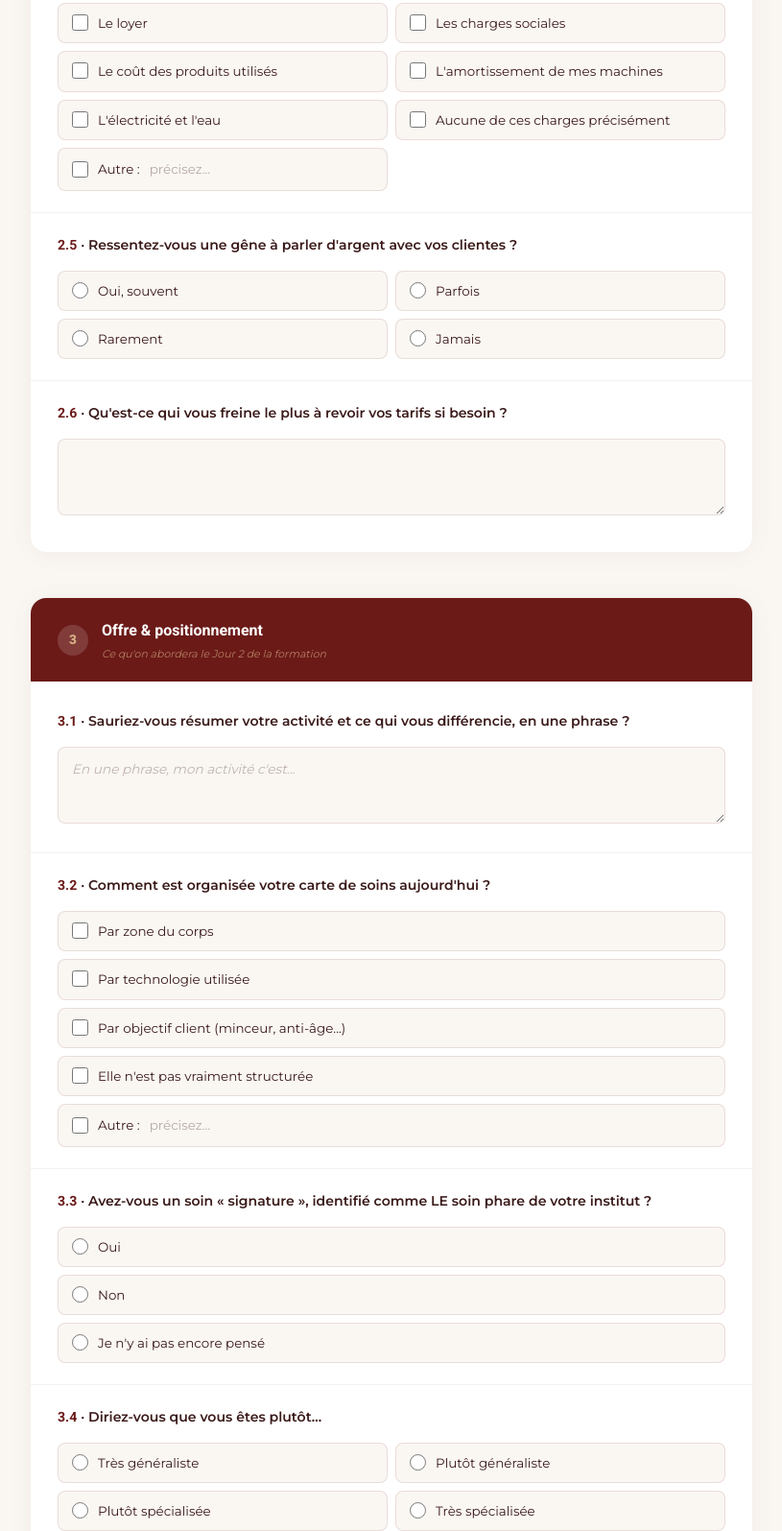
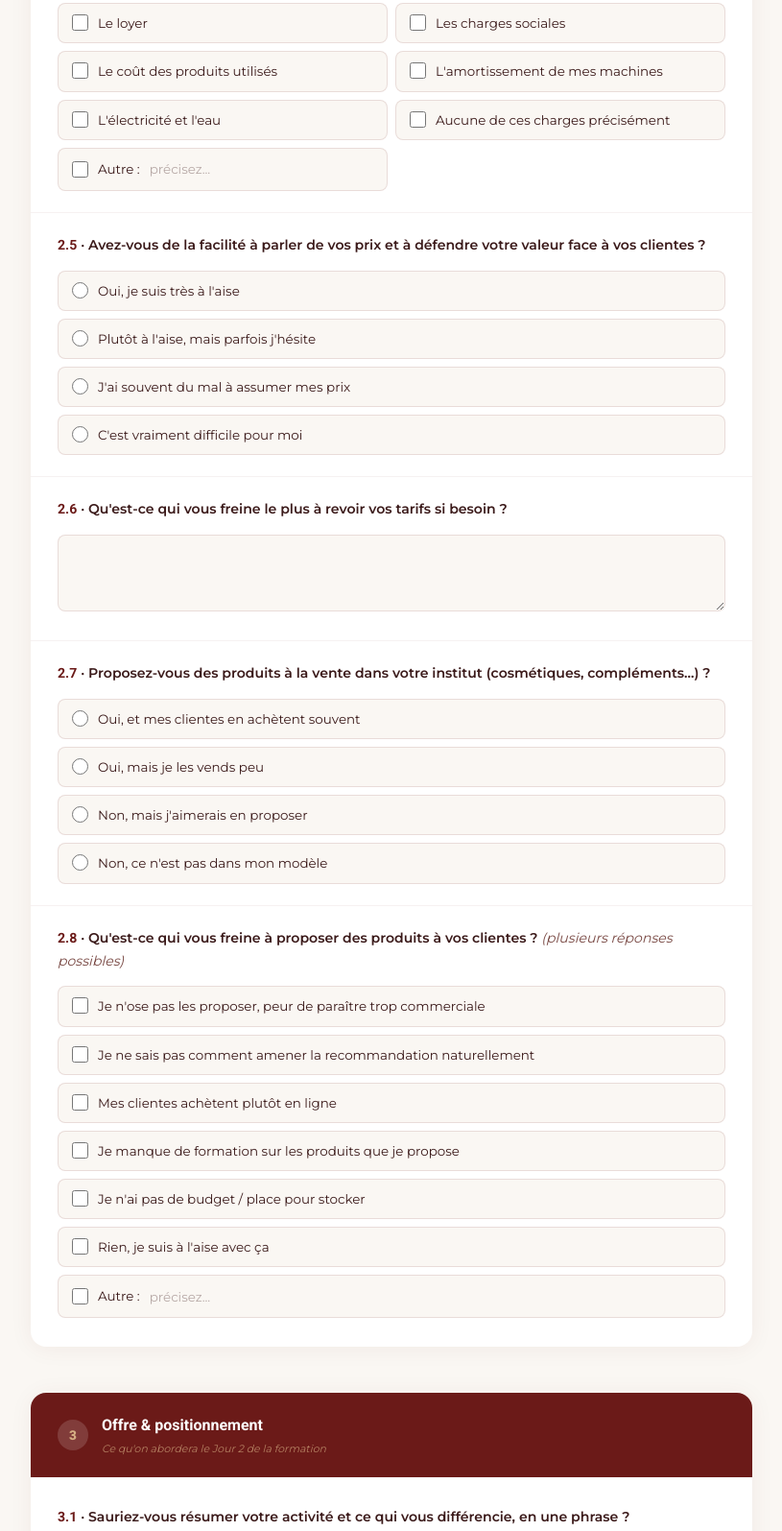
Before and after one commit to nicolerota/questionnaire-revelez, a plain HTML site: page index.html in a window 1280 px wide. Shown: the part 4052-5647 px from the top of the page at 96% size, without its empty margins (232-1047 px from the left). Drawn offline with Linux system fonts and the light colour scheme.

Commit message:
Reword Q2.5, add Q2.7 and Q2.8 on product sales

```diff
--- a/index.html
+++ b/index.html
@@ -533,18 +533,41 @@
           </div>
 
           <div class="question">
-            <label class="question__label"><span class="question__num">2.5</span> · Ressentez-vous une gêne à parler d'argent avec vos clientes ?</label>
-            <div class="options options--grid">
-              <label class="option"><input type="radio" name="2.5 Gêne argent" value="Oui, souvent" /><span>Oui, souvent</span></label>
-              <label class="option"><input type="radio" name="2.5 Gêne argent" value="Parfois" /><span>Parfois</span></label>
-              <label class="option"><input type="radio" name="2.5 Gêne argent" value="Rarement" /><span>Rarement</span></label>
-              <label class="option"><input type="radio" name="2.5 Gêne argent" value="Jamais" /><span>Jamais</span></label>
+            <label class="question__label"><span class="question__num">2.5</span> · Avez-vous de la facilité à parler de vos prix et à défendre votre valeur face à vos clientes ?</label>
+            <div class="options">
+              <label class="option"><input type="radio" name="2.5 Aisance tarifs" value="Oui, je suis très à l'aise" /><span>Oui, je suis très à l'aise</span></label>
+              <label class="option"><input type="radio" name="2.5 Aisance tarifs" value="Plutôt à l'aise, mais parfois j'hésite" /><span>Plutôt à l'aise, mais parfois j'hésite</span></label>
+              <label class="option"><input type="radio" name="2.5 Aisance tarifs" value="J'ai souvent du mal à assumer mes prix" /><span>J'ai souvent du mal à assumer mes prix</span></label>
+              <label class="option"><input type="radio" name="2.5 Aisance tarifs" value="C'est vraiment difficile pour moi" /><span>C'est vraiment difficile pour moi</span></label>
             </div>
           </div>
 
           <div class="question">
             <label class="question__label"><span class="question__num">2.6</span> · Qu'est-ce qui vous freine le plus à revoir vos tarifs si besoin ?</label>
             <textarea class="free-answer" name="2.6 Frein tarifs"></textarea>
+          </div>
+
+          <div class="question">
+            <label class="question__label"><span class="question__num">2.7</span> · Proposez-vous des produits à la vente dans votre institut (cosmétiques, compléments...) ?</label>
+            <div class="options">
+              <label class="option"><input type="radio" name="2.7 Vente produits" value="Oui, et mes clientes en achètent souvent" /><span>Oui, et mes clientes en achètent souvent</span></label>
+              <label class="option"><input type="radio" name="2.7 Vente produits" value="Oui, mais je les vends peu" /><span>Oui, mais je les vends peu</span></label>
+              <label class="option"><input type="radio" name="2.7 Vente produits" value="Non, mais j'aimerais en proposer" /><span>Non, mais j'aimerais en proposer</span></label>
+              <label class="option"><input type="radio" name="2.7 Vente produits" value="Non, ce n'est pas dans mon modèle" /><span>Non, ce n'est pas dans mon modèle</span></label>
+            </div>
+          </div>
+
+          <div class="question">
+            <label class="question__label"><span class="question__num">2.8</span> · Qu'est-ce qui vous freine à proposer des produits à vos clientes ? <em style="font-weight:400;color:var(--text-mid)">(plusieurs réponses possibles)</em></label>
+            <div class="options">
+              <label class="option"><input type="checkbox" name="2.8 Frein produits" value="Je n'ose pas les proposer, peur de paraître trop commerciale" /><span>Je n'ose pas les proposer, peur de paraître trop commerciale</span></label>
+              <label class="option"><input type="checkbox" name="2.8 Frein produits" value="Je ne sais pas comment amener la recommandation naturellement" /><span>Je ne sais pas comment amener la recommandation naturellement</span></label>
+              <label class="option"><input type="checkbox" name="2.8 Frein produits" value="Mes clientes achètent plutôt en ligne" /><span>Mes clientes achètent plutôt en ligne</span></label>
+              <label class="option"><input type="checkbox" name="2.8 Frein produits" value="Je manque de formation sur les produits que je propose" /><span>Je manque de formation sur les produits que je propose</span></label>
+              <label class="option"><input type="checkbox" name="2.8 Frein produits" value="Je n'ai pas de budget / place pour stocker" /><span>Je n'ai pas de budget / place pour stocker</span></label>
+              <label class="option"><input type="checkbox" name="2.8 Frein produits" value="Rien, je suis à l'aise avec ça" /><span>Rien, je suis à l'aise avec ça</span></label>
+              <div class="autre-wrap"><input type="checkbox" name="2.8 Frein produits" value="Autre" /><label>Autre :</label><input type="text" name="2.8 Frein produits (autre)" class="autre-text" placeholder="précisez..." /></div>
+            </div>
           </div>
 
         </div>
```
